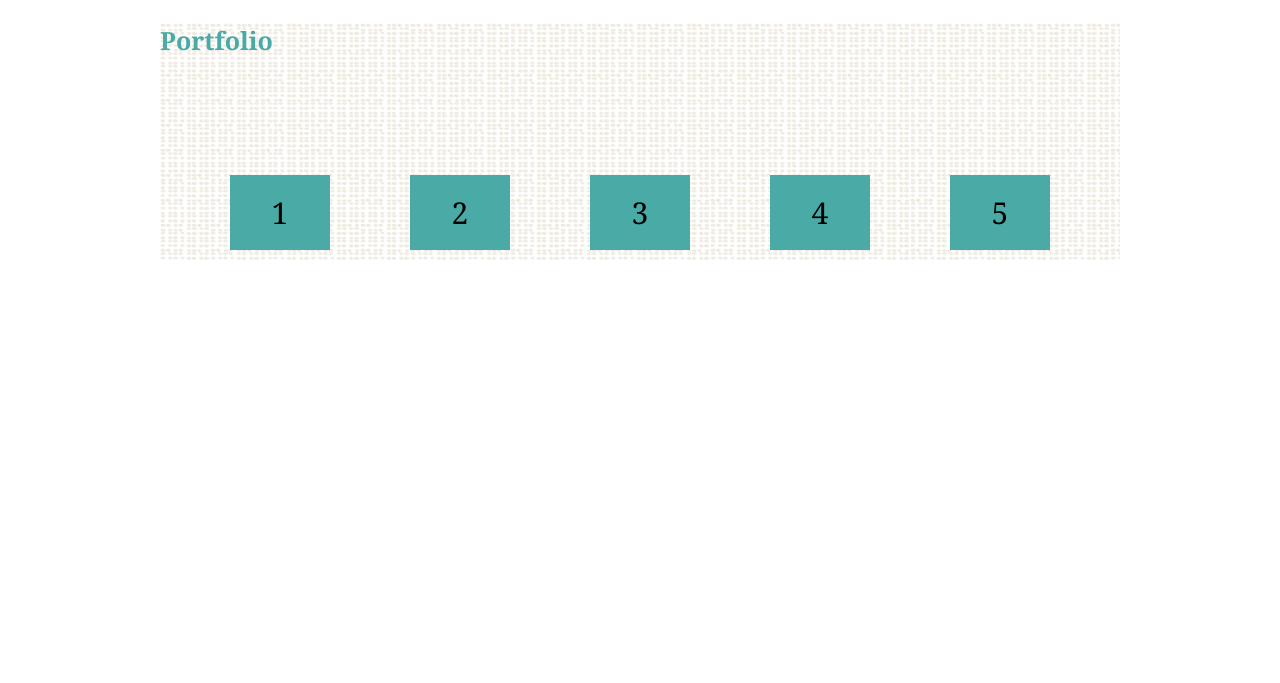
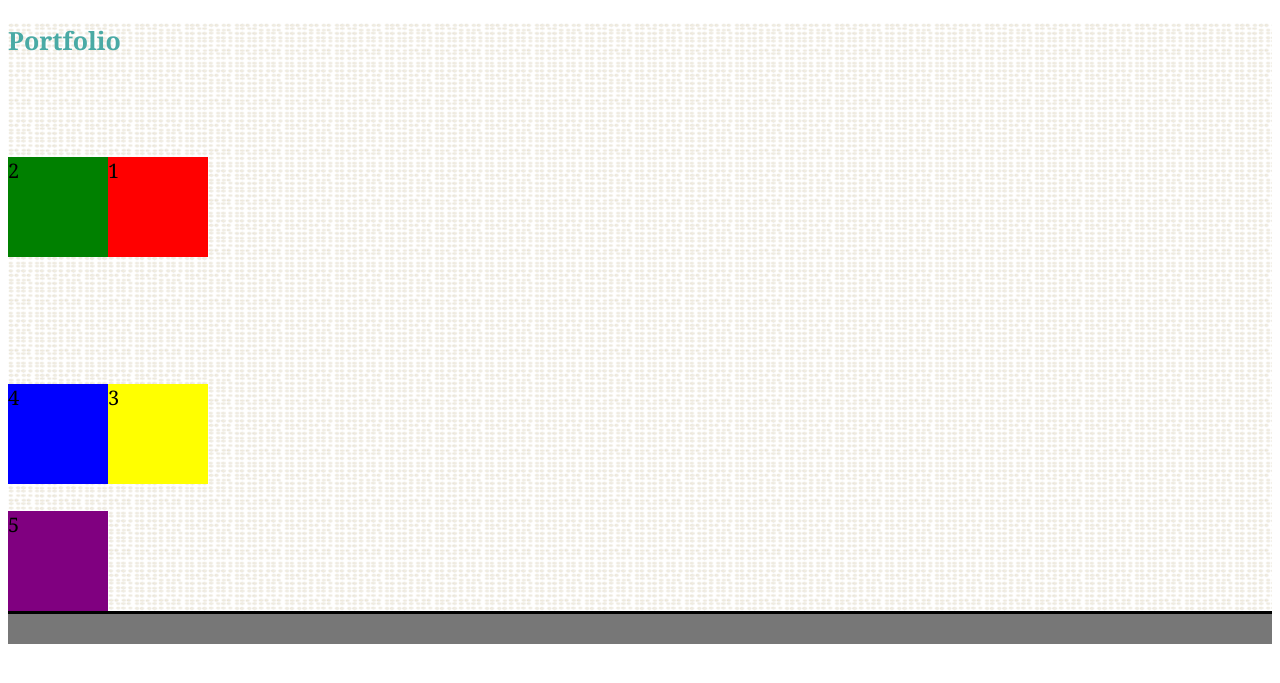
Before and after one commit to A543938/Basic-Portfolio, a plain HTML site: page portfolio.html in a window 1280 px wide. Shown: the part 59-742 px from the top of the page. Drawn offline with Linux system fonts and the light colour scheme.

Commit message:
this is an update

```diff
--- a/assets/style.css/style.css
+++ b/assets/style.css/style.css
@@ -72,9 +72,11 @@ p {
 }
 
 .container {
-        width: 960px;
+
         margin: 0 auto;
         background-image: url("../images/dynamic-style.png");
+        float: center;
+
 
 }
 
@@ -126,28 +128,54 @@ input[type=submit], select {
 
 }
 
- #footer {
-        position: fixed;
-        width: 100%;
+ footer {
+
+        height: 30px;
+        padding-top 10px;
+        border-top: solid;
+        background-color: #777777;
+
+}
+
+ .box-red {
         background: red;
-        left: 0px;
-        bottom: 0px;
-        height: 30px;
-
-
- }
- .flex-container {
-        display: flex;
-        flex-direction: row;
+        height: 100px;
+        width: 100px;
+        position: relative;
+        top: 100px;
+        left: 100px;
         justify-content: space-evenly
-
+      }
+      .box-green {
+        background: green;
+        height: 100px;
+        width: 100px;
+        position: static;
+        justify-content: space-evenly
       }
 
-      .flex-container > div {
-        background-color: #4aaaa5;
+      .box-yellow {
+        background: yellow;
+        height: 100px;
         width: 100px;
-        margin: 10px;
-        text-align: center;
-        line-height: 75px;
-        font-size: 30px;
+        position: relative;
+        top: 100px;
+        left: 100px;
+        justify-content: space-evenly
       }
+      .box-blue {
+        background: blue;
+        height: 100px;
+        width: 100px;
+        position: static;
+        justify-content: space-evenly
+      }
+      .box-purple {
+        background: purple;
+        height: 100px;
+        width: 100px;
+        position: static;
+        top: 100px;
+        left: 100px;
+        justify-content: space-evenly
+      }
--- a/portfolio.html
+++ b/portfolio.html
@@ -1,6 +1,6 @@
 <!DOCTYPE html>
 <html lang="en-us">
-    <head>
+
         <meta charset="UTF-8">
         <title>Basic Porfolio</title>
      <!--Linking CSS-->
@@ -10,17 +10,14 @@
         </style>
 
 
-        <a style="text-decoration:none" ahref="index.html">About</a>
-        <a style="text-decoration:none" ahref="portfolio.html">Portfolio</a>
-        <a style="text-decoration:none" ahref="contact.html">Contact</a>
+<head>
 
-    </form>
+
+<a style="text-decoration:none" ahref="index.html">About</a>
+<a style="text-decoration:none" ahref="portfolio.html">Portfolio</a>
+<a style="text-decoration:none" ahref="contact.html">Contact</a>
 
 </head>
-
-
-<body>
-
     <header>
         <h1>Tim Garner </h1>
 
@@ -34,18 +31,26 @@
 
                         <h2>Portfolio</h2>
 
-    </section>
-         <br>
-         <br>
-         <br>
-         <br>
+         <body>
 
 
-    <div class="flex-container">
-        <div>1</div>
-        <div>2</div>
-        <div>3</div>
-        <div>4</div>
-        <div>5</div>
+                    <div class="box-red">1</div>
+                    <div class="box-green">2</div>
+                    <br>
+                    <div class="box-yellow">3</div>
+                    <div class="box-blue">4</div>
+                    <br>
+                    <div class="box-purple">5</div>
+
 
     </div>
+
+    </body>
+
+    <footer>
+            <br>
+            <br>
+            <br>
+            <br>
+
+        </footer>
```
Also changed, not shown: contact.html (+16 -4 lines), index.html (+15 -9 lines).
